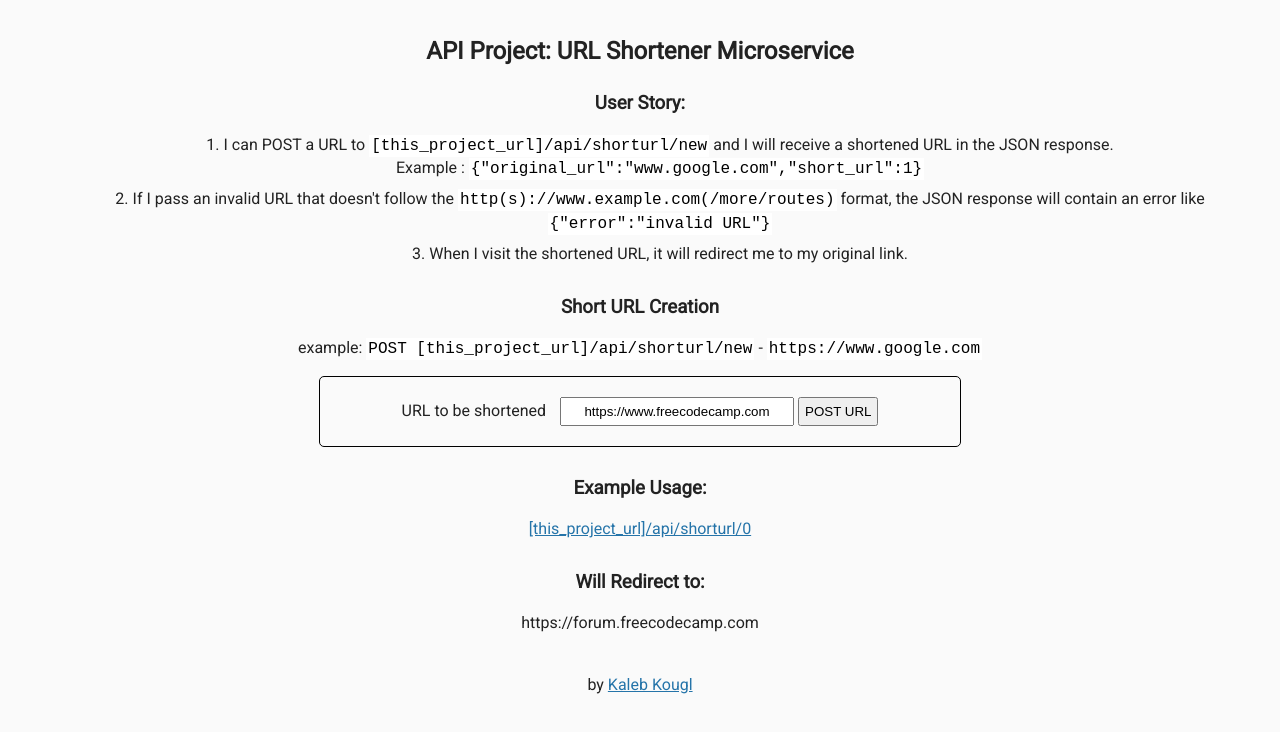
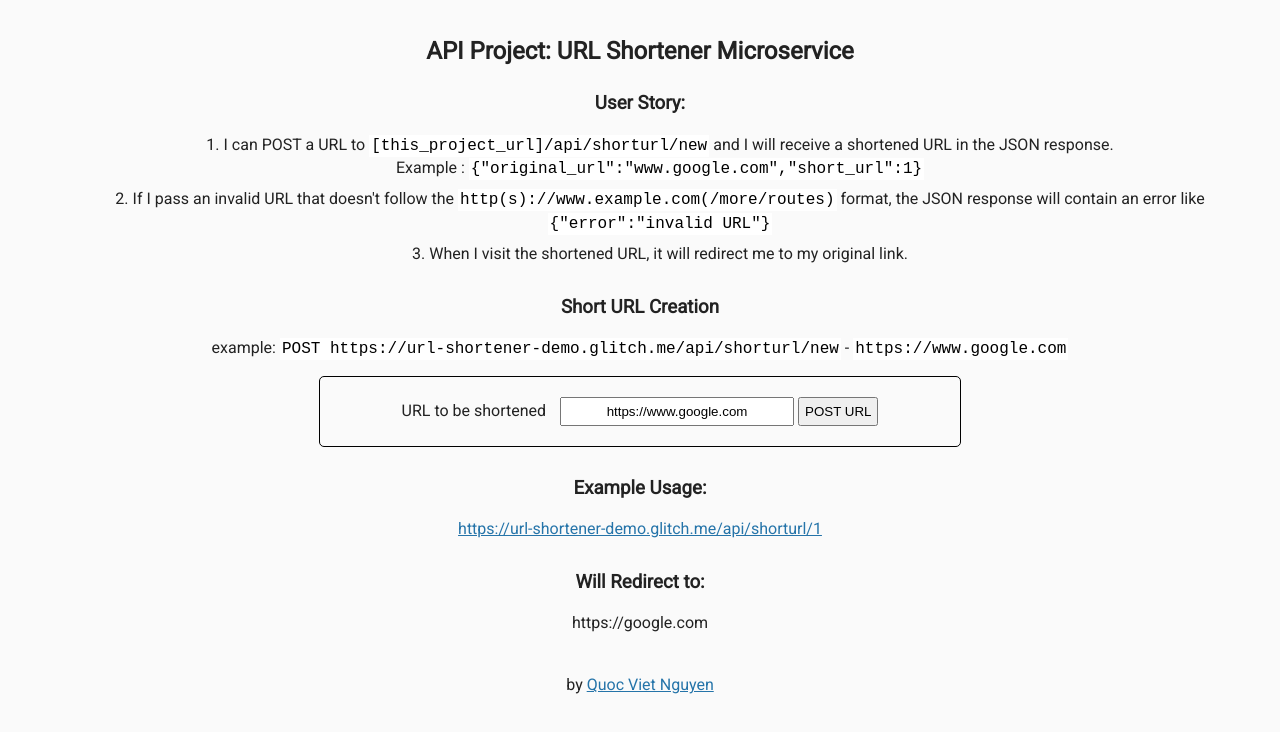
Before and after one commit to Duckie98/url_shortener, a website: page views/index.html in a window 1280 px wide. Drawn offline with Linux system fonts and the light colour scheme.

Commit message:
Version v1.0.0

```diff
--- a/package.json
+++ b/package.json
@@ -4,7 +4,7 @@
   "description": "Node application",
   "main": "server.js",
   "scripts": {
-    "test": "echo \"Error: no test specified\" && exit 1"
+    "start": "node server.js"
   },
   "author": "qvnguyen",
   "license": "ISC",
--- a/server.js
+++ b/server.js
@@ -41,7 +41,8 @@ app.post("/api/shorturl/new", (req, res) => {
       urlModel.findOne({ url: original }, (err, link) => {
         if (link) {
           res.json({
-            error: "URL already exist in the database"
+            error: "URL already exist in the database",
+            link: `https://url-shortener-demo.glitch.me/api/shorturl/${link.id}`
           });
         } else {
           urlModel.count({}, (err, count) => {
@@ -52,7 +53,8 @@ app.post("/api/shorturl/new", (req, res) => {
             newUrl.save();
             res.json({
               original_url: original,
-              short_url: count
+              short_url: count,
+              link: "https://url-shortener-demo.glitch.me/api/shorturl/count"
             });
           });
         }
--- a/views/index.html
+++ b/views/index.html
@@ -42,7 +42,7 @@
       <h3>Short URL Creation</h3>
       <p>
         example:
-        <code>POST [this_project_url]/api/shorturl/new</code>
+        <code>POST https://url-shortener-demo.glitch.me/api/shorturl/new</code>
         - <code>https://www.google.com</code>
       </p>
       <form action="api/shorturl/new" method="POST">
@@ -51,20 +51,22 @@
           id="url_input"
           type="text"
           name="url"
-          value="https://www.freecodecamp.com"
+          value="https://www.google.com"
         />
         <input type="submit" value="POST URL" />
       </form>
       <h3>Example Usage:</h3>
       <a href="#">
-        [this_project_url]/api/shorturl/0
+        https://url-shortener-demo.glitch.me/api/shorturl/1
       </a>
 
       <h3>Will Redirect to:</h3>
-      <p>https://forum.freecodecamp.com</p>
+      <p>https://google.com</p>
     </div>
     <div class="footer">
-      <p>by <a href="http://www.kaleb-kougl.appspot.com">Kaleb Kougl</a></p>
+      <p>
+        by <a href="https://duckie98.github.io/portfolio/">Quoc Viet Nguyen</a>
+      </p>
     </div>
   </body>
 </html>
```
Also changed, not shown: README.md (added).
